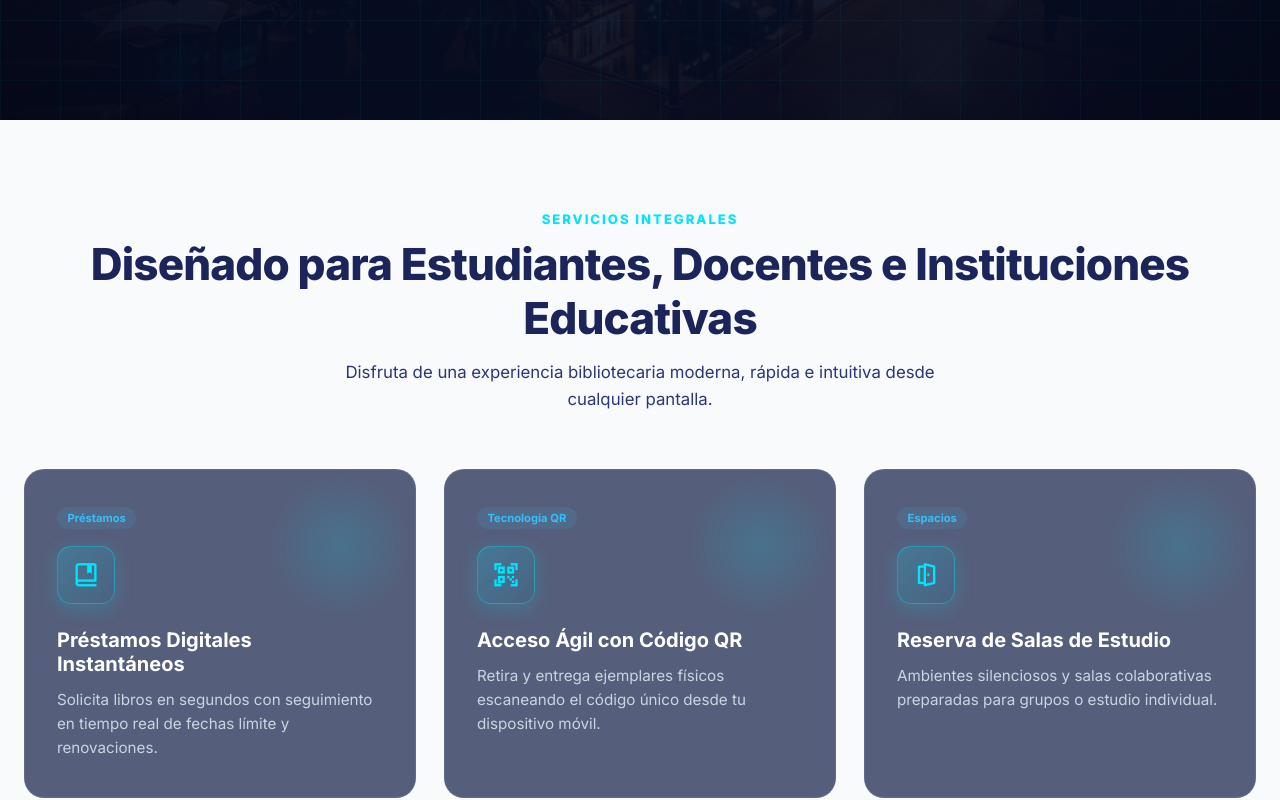
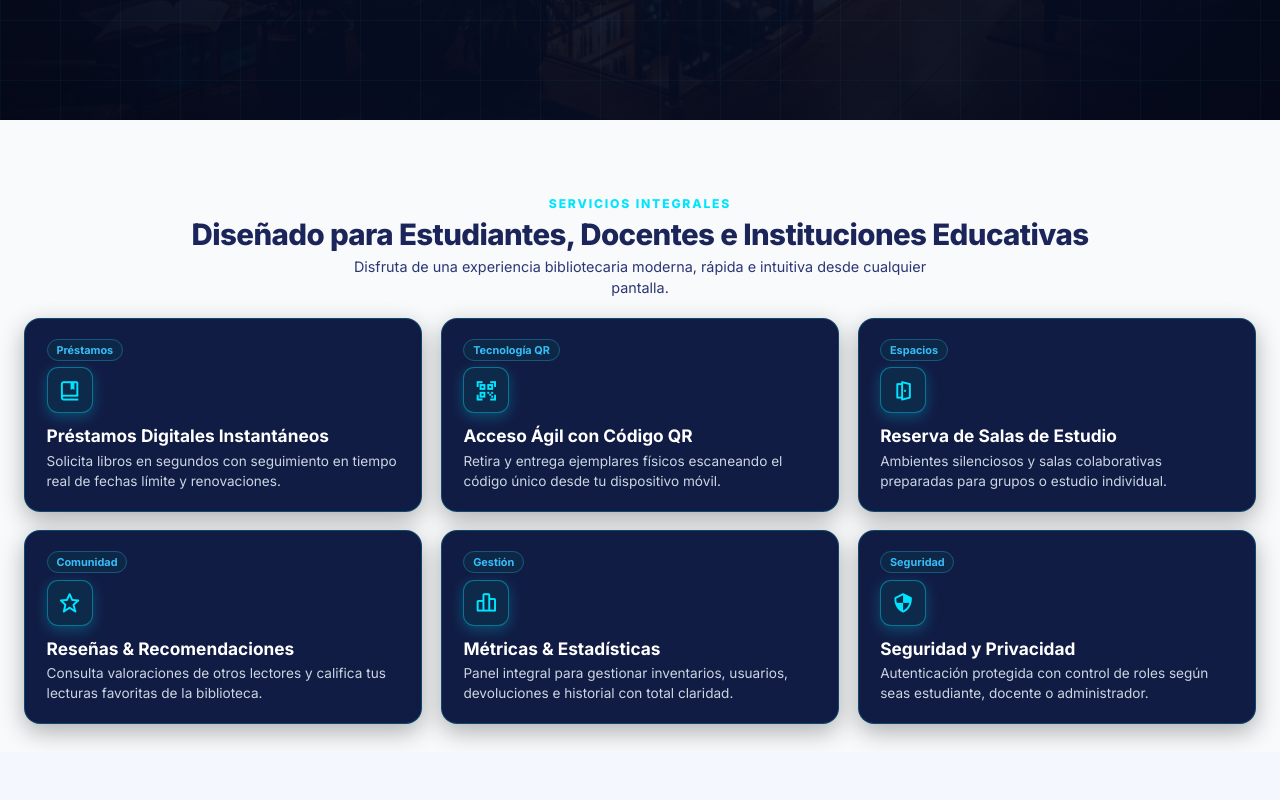
Before and after one commit to DanielAEA/BIBLIOTECA, an Angular app in the folder sistema-prestamos-frontend/frontend/: page / in a window 1280 px wide. Shown: the part 760-1560 px from the top of the page. Built offline with nearby package versions, Linux system fonts and the light colour scheme.

Commit message:
style(landing): hacer solidas las tarjetas de servicios y ajustar altura para vista completa en pantalla

```diff
--- a/sistema-prestamos-frontend/frontend/src/app/landing/landing.component.scss
+++ b/sistema-prestamos-frontend/frontend/src/app/landing/landing.component.scss
@@ -46,18 +46,17 @@
   right: 0;
   z-index: 999;
   padding: 0.9rem 1.5rem;
-  background: rgba(11, 20, 55, 0.85);
-  backdrop-filter: blur(16px);
-  -webkit-backdrop-filter: blur(16px);
-  border-bottom: 1px solid rgba(0, 229, 255, 0.15);
+  background: #0b1437;
+  border-bottom: 1px solid rgba(0, 229, 255, 0.2);
+  box-shadow: 0 4px 25px rgba(0, 0, 0, 0.4);
   transition: all 0.3s ease;
 }
 
 :root:not(.dark-theme) .landing-navbar,
 body:not(.dark-theme) .landing-navbar {
-  background: rgba(255, 255, 255, 0.95);
+  background: #ffffff;
   border-bottom: 1px solid #cbd5e1;
-  box-shadow: 0 4px 20px rgba(0, 0, 0, 0.05);
+  box-shadow: 0 4px 20px rgba(0, 0, 0, 0.08);
 
   .brand-title {
     color: #0f172a !important;
@@ -458,7 +457,7 @@ body:not(.dark-theme) .landing-navbar {
 .features-section {
   position: relative;
   z-index: 2;
-  padding: 5.5rem 1.5rem;
+  padding: 4.5rem 1.5rem 1.75rem;
   background: var(--bg-alt, #0f1c42);
   transition: background 0.3s ease;
 }
@@ -469,7 +468,7 @@ body:not(.dark-theme) .landing-navbar {
 }
 
 .section-header {
-  margin-bottom: 3.5rem;
+  margin-bottom: 1.25rem;
 
   &.text-center {
     text-align: center;
@@ -477,112 +476,113 @@ body:not(.dark-theme) .landing-navbar {
 
   .section-tag {
     display: inline-block;
-    font-size: 0.82rem;
+    font-size: 0.76rem;
     font-weight: 800;
     letter-spacing: 0.15em;
     color: #00e5ff;
-    margin-bottom: 0.65rem;
+    margin-bottom: 0.3rem;
     text-transform: uppercase;
   }
 
   .section-title {
-    font-size: clamp(2rem, 4vw, 2.75rem);
+    font-size: clamp(1.4rem, 2.3vw, 1.95rem);
     font-weight: 800;
     letter-spacing: -0.02em;
     color: var(--text-dark, #ffffff);
-    margin: 0 0 0.85rem;
+    margin: 0 0 0.35rem;
     transition: color 0.3s ease;
   }
 
   .section-description {
-    font-size: 1.05rem;
+    font-size: 0.9rem;
     color: var(--text-main, #cbd5e1);
-    max-width: 650px;
+    max-width: 620px;
     margin: 0 auto;
-    line-height: 1.6;
+    line-height: 1.4;
     transition: color 0.3s ease;
   }
 }
 
 .features-grid {
   display: grid;
-  grid-template-columns: repeat(auto-fit, minmax(320px, 1fr));
-  gap: 1.75rem;
+  grid-template-columns: repeat(3, 1fr);
+  gap: 1.15rem;
+
+  @media (max-width: 992px) {
+    grid-template-columns: repeat(2, 1fr);
+  }
+
+  @media (max-width: 640px) {
+    grid-template-columns: 1fr;
+  }
 }
 
 .feature-card {
   position: relative;
-  background: rgba(17, 28, 68, 0.7);
-  border: 1px solid rgba(255, 255, 255, 0.08);
-  border-radius: 20px;
-  padding: 2.25rem 2rem;
-  backdrop-filter: blur(10px);
+  background: #111c44;
+  border: 1px solid rgba(0, 229, 255, 0.22);
+  border-radius: 16px;
+  padding: 1.2rem 1.35rem;
+  box-shadow: 0 8px 24px rgba(0, 0, 0, 0.3);
   transition: all 0.3s cubic-bezier(0.16, 1, 0.3, 1);
   overflow: hidden;
 
   .feature-card-glow {
-    position: absolute;
-    top: 0;
-    right: 0;
-    width: 150px;
-    height: 150px;
-    background: radial-gradient(circle, rgba(0, 229, 255, 0.15) 0%, transparent 70%);
-    border-radius: 50%;
-    pointer-events: none;
-    transition: transform 0.3s ease;
+    display: none;
   }
 
   .feature-tag-row {
-    margin-bottom: 1.25rem;
+    margin-bottom: 0.6rem;
 
     .f-tag {
-      font-size: 0.7rem;
+      font-size: 0.68rem;
       font-weight: 700;
       color: #38bdf8;
-      background: rgba(56, 189, 248, 0.12);
-      padding: 0.25rem 0.65rem;
+      background: #0d2847;
+      padding: 0.2rem 0.55rem;
       border-radius: 9999px;
+      border: 1px solid rgba(56, 189, 248, 0.3);
     }
   }
 
   .feature-icon-wrapper {
-    width: 56px;
-    height: 56px;
-    border-radius: 14px;
-    background: linear-gradient(135deg, rgba(0, 229, 255, 0.2) 0%, rgba(2, 132, 199, 0.1) 100%);
-    border: 1px solid rgba(0, 229, 255, 0.35);
+    width: 44px;
+    height: 44px;
+    border-radius: 11px;
+    background: #0e2a4a;
+    border: 1px solid rgba(0, 229, 255, 0.4);
     display: flex;
     align-items: center;
     justify-content: center;
     color: #00e5ff;
-    font-size: 1.75rem;
-    margin-bottom: 1.5rem;
-    box-shadow: 0 4px 20px rgba(0, 229, 255, 0.2);
+    font-size: 1.45rem;
+    margin-bottom: 0.75rem;
+    box-shadow: 0 4px 14px rgba(0, 229, 255, 0.25);
     transition: all 0.3s ease;
   }
 
   .feature-title {
-    font-size: 1.25rem;
+    font-size: 1.08rem;
     font-weight: 700;
     color: #ffffff;
-    margin: 0 0 0.75rem;
+    margin: 0 0 0.35rem;
   }
 
   .feature-desc {
-    font-size: 0.95rem;
+    font-size: 0.85rem;
     color: #cbd5e1;
-    line-height: 1.6;
+    line-height: 1.45;
     margin: 0;
   }
 
   &:hover {
-    transform: translateY(-6px);
-    border-color: rgba(0, 229, 255, 0.4);
-    box-shadow: 0 20px 45px rgba(0, 0, 0, 0.35), 0 0 25px rgba(0, 229, 255, 0.15);
+    transform: translateY(-4px);
+    border-color: rgba(0, 229, 255, 0.55);
+    box-shadow: 0 16px 36px rgba(0, 0, 0, 0.45), 0 0 20px rgba(0, 229, 255, 0.2);
 
     .feature-icon-wrapper {
-      transform: scale(1.1);
-      box-shadow: 0 0 25px rgba(0, 229, 255, 0.5);
+      transform: scale(1.08);
+      box-shadow: 0 0 20px rgba(0, 229, 255, 0.5);
     }
   }
 }
```
